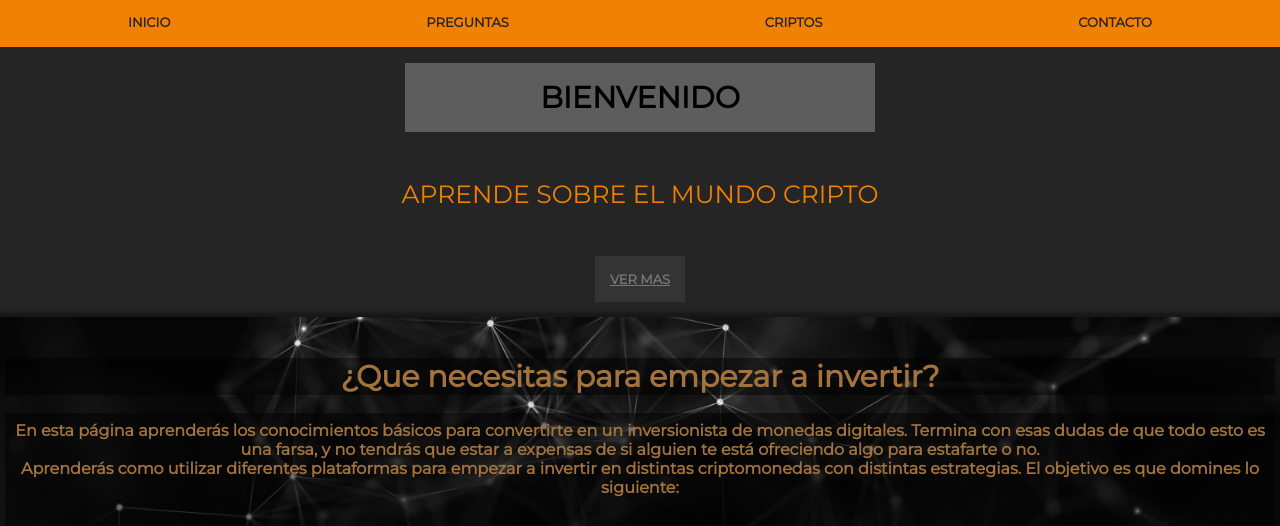
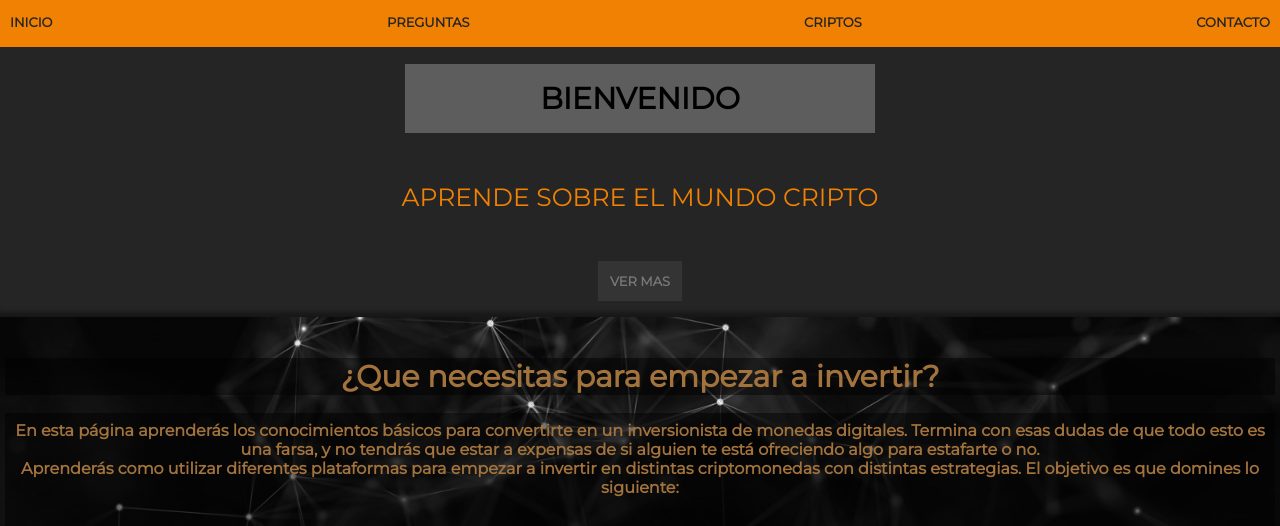
Before and after one commit to jesusre890/criptoarg, a plain HTML site: page index.html in a window 1280 px wide. Shown: the part 203-729 px from the top of the page. Drawn offline with Linux system fonts and the light colour scheme.

Commit message:
acomode las opciones del banner

```diff
--- a/css/estilos.css
+++ b/css/estilos.css
@@ -40,8 +40,10 @@ header{
     list-style-type: none;
     height: 50px;
     display: flex;
-    justify-content: space-around;
+    margin: auto;
+    justify-content: space-between;
     align-items: center;
+    padding: 0px 10px;
 }
 
 .header__menu li a{
@@ -100,8 +102,9 @@ header{
 .banner__general a{
     color: rgb(119, 119, 119);
     background-color: rgba(104, 104, 104, 0.226);
-    padding: 15px;
+    padding: 12px;
     font-size: 13px;
+    text-decoration: none;
 }
 
 /* texto */
```
